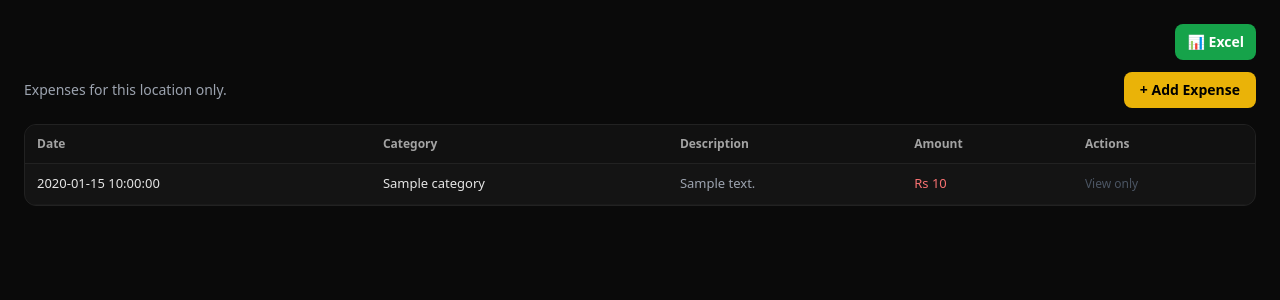
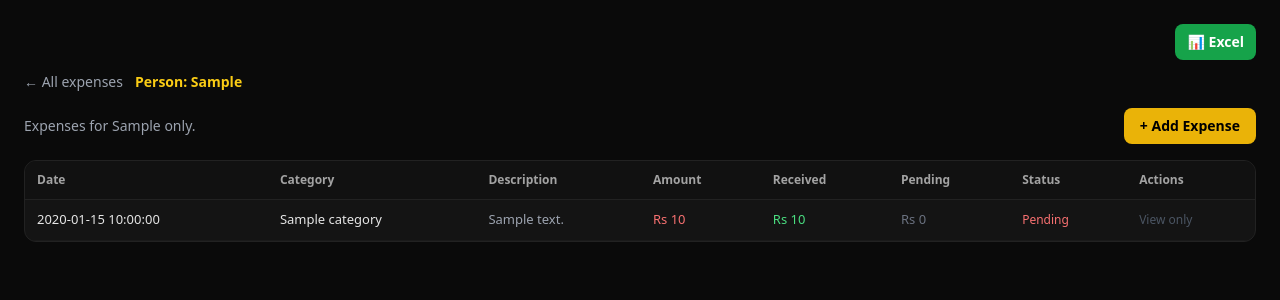
Before and after one commit to iamaar210-source/Solar-Manager-Final-, a Flask app: template app/templates/expenses.html in a window 1280 px wide. Shown: the top 300 px of the page. Run offline with Flask 3, Linux system fonts and the light colour scheme; the template is opened without the code that fills it: most values are stand-ins (such as "Sample title", 1, 10 or a date in 2020); parts of the project's set-up code (start-up, migrations or seed data) failed here and were passed over; some libraries are stand-ins or nearby versions.

Commit message:
Add files via upload

```diff
--- a/app/templates/expenses.html
+++ b/app/templates/expenses.html
@@ -1,43 +1,137 @@
 {% extends "base.html" %}
 {% block title %}Expenses{% endblock %}
-{% block page_title %}Daily Expenses{% endblock %}
+{% block page_title %}{% if person_filter %}Expenses — {{ person_filter }}{% else %}Daily Expenses{% endif %}{% endblock %}
 {% block page_sub %}{{ loc_info.name }}{% endblock %}
 {% block content %}
-<div class="flex justify-end gap-2 mb-3"><a href="{{ url_for('main.expenses_excel') }}" class="bg-green-600 hover:bg-green-500 text-white px-3 py-2 rounded-lg text-sm font-semibold">📊 Excel</a></div>
+<div class="flex justify-end gap-2 mb-3">
+  <a href="{{ url_for('main.expenses_excel') }}" class="bg-green-600 hover:bg-green-500 text-white px-3 py-2 rounded-lg text-sm font-semibold">📊 Excel</a>
+</div>
+
+{% if person_filter %}
+<div class="mb-4 flex items-center gap-3">
+  <a href="{{ url_for('main.expenses') }}" class="text-sm text-gray-400 hover:text-white">← All expenses</a>
+  <span class="text-sm text-yellow-400 font-semibold">Person: {{ person_filter }}</span>
+</div>
+{% endif %}
+
+{# Persons summary cards — links to separate pages #}
+{% if persons and not person_filter %}
+<div class="mb-4">
+  <p class="text-xs text-gray-500 mb-2">Expenses by person (click for separate page)</p>
+  <div class="flex flex-wrap gap-2">
+    {% for p in persons %}
+    <a href="{{ url_for('main.expenses_by_person', person_name=p.person_name) }}"
+       class="card rounded-lg px-3 py-2 text-sm hover:ring-1 hover:ring-yellow-500/50 transition">
+      <span class="font-medium text-white">{{ p.person_name }}</span>
+      <span class="text-gray-400 text-xs ml-2">{{ p.expense_count }} items</span>
+      <div class="text-xs mt-1">
+        <span class="text-red-400">Spent Rs {{ "{:,.0f}".format(p.total_amount) }}</span>
+        <span class="text-green-400 ml-2">Recv Rs {{ "{:,.0f}".format(p.total_received) }}</span>
+        {% if p.pending > 0 %}
+        <span class="text-yellow-400 ml-2">Pending Rs {{ "{:,.0f}".format(p.pending) }}</span>
+        {% endif %}
+      </div>
+    </a>
+    {% endfor %}
+  </div>
+</div>
+{% endif %}
+
 <div class="flex justify-between items-center mb-4">
-  <p class="text-sm text-gray-400">Expenses for this location only.</p>
+  <p class="text-sm text-gray-400">
+    {% if person_filter %}Expenses for {{ person_filter }} only.{% else %}Expenses for this location only.{% endif %}
+  </p>
   <button onclick="document.getElementById('add-form').classList.toggle('hidden')" class="btn-yellow px-4 py-2 rounded-lg text-sm font-semibold">+ Add Expense</button>
 </div>
+
 <div id="add-form" class="card rounded-xl p-5 mb-4 hidden">
-  <form method="POST" action="{{ url_for('main.expenses_add') }}" class="grid grid-cols-2 md:grid-cols-4 gap-3">
-    <input name="date" type="date" class="input" value="{{ '' }}">
+  <form method="POST" action="{{ url_for('main.expenses_add') }}" class="grid grid-cols-2 md:grid-cols-3 lg:grid-cols-4 gap-3">
+    {% if person_filter %}
+    <input type="hidden" name="redirect_person" value="{{ person_filter }}">
+    <input type="hidden" name="person_name" value="{{ person_filter }}">
+    {% endif %}
+    <input name="date" type="date" class="input" value="">
     <input name="category" class="input" placeholder="Category" value="General">
-    <input name="amount" type="number" step="any" class="input" placeholder="Amount *" required>
+    <input name="amount" type="number" step="any" class="input" placeholder="Amount spent *" required>
+    <input name="amount_received" type="number" step="any" class="input" placeholder="Received from boss (0)" value="0">
+    {% if not person_filter %}
+    <select name="person_name" class="input">
+      <option value="">— Person who did expense —</option>
+      {% for emp in employees %}
+      <option value="{{ emp.name }}">{{ emp.name }}{% if emp.role %} ({{ emp.role }}){% endif %}</option>
+      {% endfor %}
+    </select>
+    <input name="person_custom" class="input" placeholder="Or type name if not in list">
+    {% endif %}
     <input name="description" class="input" placeholder="Description">
     <button type="submit" class="btn-yellow px-4 py-2 rounded-lg text-sm font-semibold">Save</button>
   </form>
 </div>
+
 <div class="card rounded-xl overflow-hidden">
   <table>
-    <thead><tr><th>Date</th><th>Category</th><th>Description</th><th>Amount</th><th>Actions</th></tr></thead>
+    <thead>
+      <tr>
+        <th>Date</th>
+        {% if not person_filter %}<th>Person</th>{% endif %}
+        <th>Category</th>
+        <th>Description</th>
+        <th>Amount</th>
+        <th>Received</th>
+        <th>Pending</th>
+        <th>Status</th>
+        <th>Actions</th>
+      </tr>
+    </thead>
     <tbody>
       {% for e in expenses %}
+      {% set amt = e.amount or 0 %}
+      {% set recv = e.amount_received or 0 %}
+      {% set pend = amt - recv if amt > recv else 0 %}
+      {% set st = e.payment_status or 'Pending' %}
       <tr>
         <td>{{ e.date }}</td>
+        {% if not person_filter %}
+        <td>
+          {% if e.person_name %}
+          <a href="{{ url_for('main.expenses_by_person', person_name=e.person_name) }}" class="text-yellow-400 hover:underline">{{ e.person_name }}</a>
+          {% else %}<span class="text-gray-600">—</span>{% endif %}
+        </td>
+        {% endif %}
         <td>{{ e.category }}</td>
         <td class="text-gray-400">{{ e.description or '—' }}</td>
-        <td class="text-red-400 font-medium">Rs {{ "{:,.0f}".format(e.amount) }}</td>
+        <td class="text-red-400 font-medium">Rs {{ "{:,.0f}".format(amt) }}</td>
+        <td class="text-green-400">Rs {{ "{:,.0f}".format(recv) }}</td>
+        <td class="{% if pend > 0 %}text-yellow-400{% else %}text-gray-500{% endif %}">Rs {{ "{:,.0f}".format(pend) }}</td>
+        <td>
+          {% if st == 'Received' %}
+          <span class="text-xs text-green-400">Received</span>
+          {% elif st == 'Partial' %}
+          <span class="text-xs text-yellow-400">Partial</span>
+          {% else %}
+          <span class="text-xs text-red-400">Pending</span>
+          {% endif %}
+        </td>
         <td>
           {% if can_edit %}
           <a href="{{ url_for('main.expense_edit', eid=e.id) }}" class="text-xs text-yellow-400 hover:underline mr-2">Edit</a>
+          {% if pend > 0 or True %}
+          <button type="button" onclick="document.getElementById('recv-{{ e.id }}').classList.toggle('hidden')" class="text-xs text-green-400 hover:underline mr-2">+ Received</button>
+          {% endif %}
           <form method="POST" action="{{ url_for('main.expenses_delete', eid=e.id) }}" class="inline" onsubmit="return confirm('Delete?')">
             <button class="text-xs text-red-400 hover:underline">Delete</button>
           </form>
+          <div id="recv-{{ e.id }}" class="hidden mt-2">
+            <form method="POST" action="{{ url_for('main.expenses_receive', eid=e.id) }}" class="flex gap-1 items-center">
+              <input name="extra_received" type="number" step="any" class="input text-xs py-1 w-24" placeholder="Amount" required>
+              <button type="submit" class="text-xs bg-green-700 hover:bg-green-600 text-white px-2 py-1 rounded">Add</button>
+            </form>
+          </div>
           {% else %}<span class="text-xs text-gray-600">View only</span>{% endif %}
         </td>
       </tr>
       {% else %}
-      <tr><td colspan="5" class="text-center text-gray-500 py-8">No expenses yet</td></tr>
+      <tr><td colspan="{% if person_filter %}8{% else %}9{% endif %}" class="text-center text-gray-500 py-8">No expenses yet</td></tr>
       {% endfor %}
     </tbody>
   </table>
```
